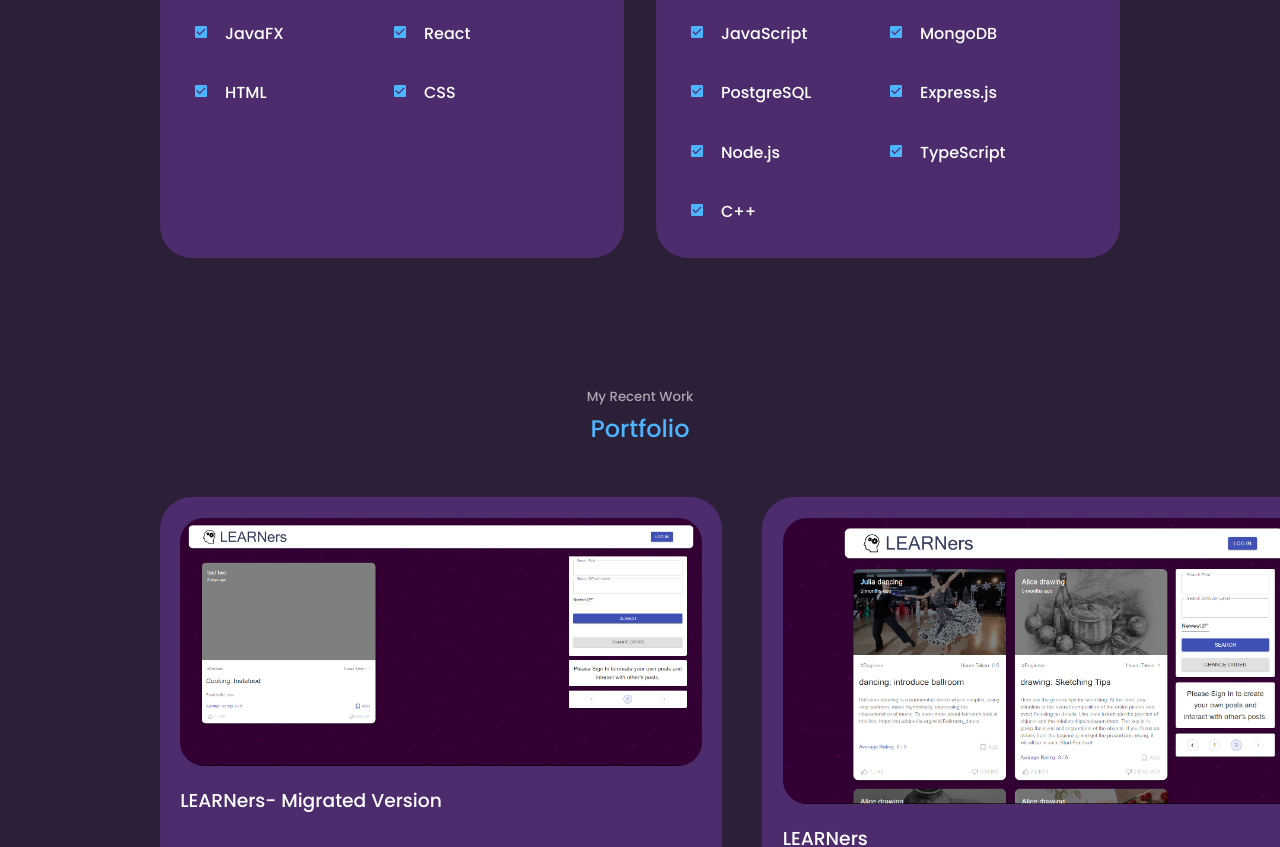
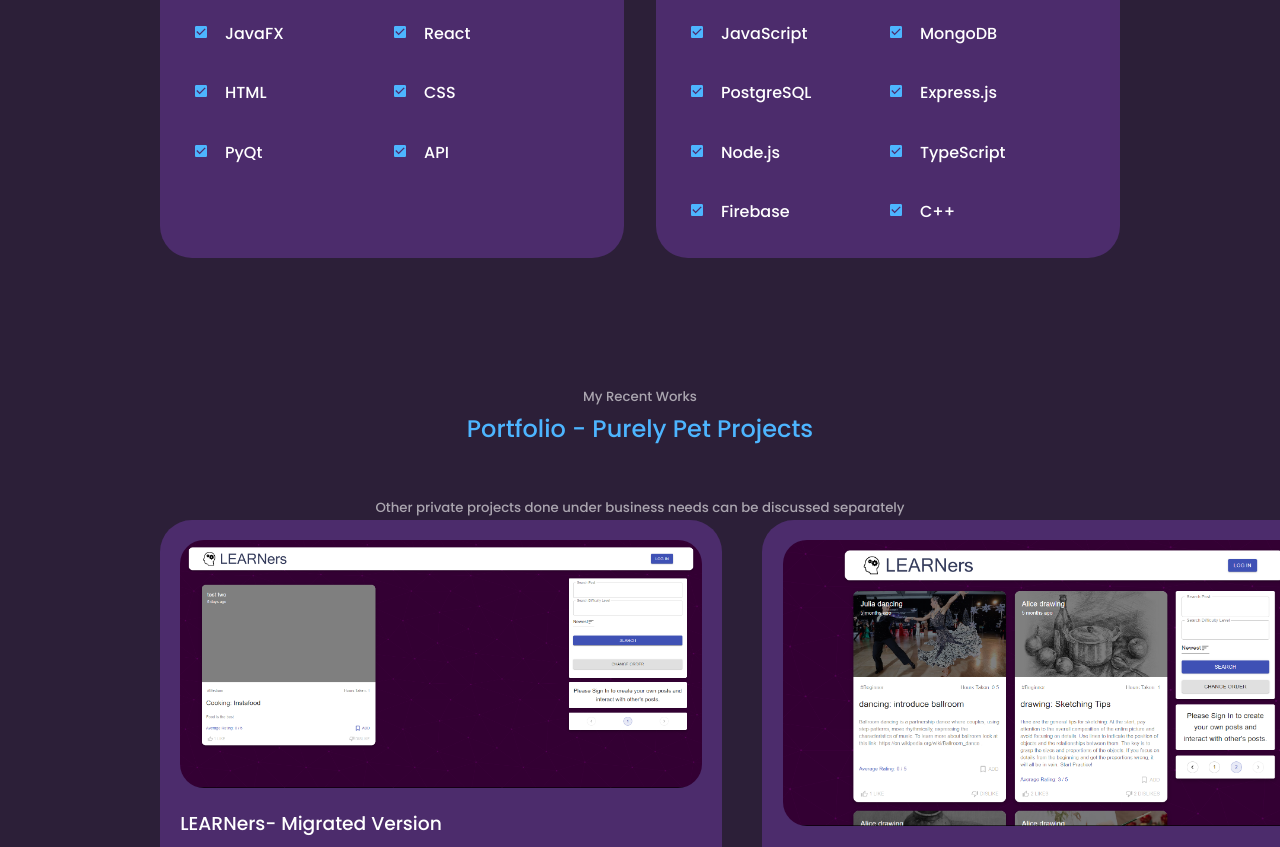
Before and after one commit to pra-navi/react-portfolio-website-1, a React (Create React App) app: page / in a window 1280 px wide. Shown: the part 1780-2627 px from the top of the page. Built offline with nearby package versions, Linux system fonts and the light colour scheme.

Commit message:
update: Update experiences

```diff
--- a/src/components/experience/Experience.jsx
+++ b/src/components/experience/Experience.jsx
@@ -47,6 +47,18 @@ const Experience = () => {
               <IoMdCheckbox className="experience_details-icon"/>
               <div>
                 <h4>CSS</h4>
+              </div>
+            </article>
+            <article className="experience_details">
+              <IoMdCheckbox className="experience_details-icon"/>
+              <div>
+                <h4>PyQt</h4>
+              </div>
+            </article>
+            <article className="experience_details">
+              <IoMdCheckbox className="experience_details-icon"/>
+              <div>
+                <h4>API</h4>
               </div>
             </article>
           </div>
@@ -108,6 +120,12 @@ const Experience = () => {
             <article className="experience_details">
               <IoMdCheckbox className="experience_details-icon"/>
               <div>
+                <h4>Firebase</h4>
+              </div>
+            </article>
+            <article className="experience_details">
+              <IoMdCheckbox className="experience_details-icon"/>
+              <div>
                 <h4>C++</h4>
               </div>
             </article>
--- a/src/components/footer/Footer.jsx
+++ b/src/components/footer/Footer.jsx
@@ -22,7 +22,7 @@ const Footer = () => {
       </div>
 
       <div className='footer_copyright'>
-        <small>&copy; Pranavi. 2023. All rights reserved.</small>
+        <small>&copy; Pranavi. 2024. All rights reserved.</small>
       </div>
     </footer>
   )
--- a/src/components/portfolio/Portfolio.jsx
+++ b/src/components/portfolio/Portfolio.jsx
@@ -70,8 +70,9 @@ const data = [
 const Portfolio = () => {
   return (
     <section id='portfolio'>
-      <h5>My Recent Work</h5>
-      <h2>Portfolio</h2>
+      <h5>My Recent Works</h5>
+      <h2>Portfolio - Purely Pet Projects</h2>
+      <h5>Other private projects done under business needs can be discussed separately</h5>
 
       <div className="container portfolio_container">
         {
```
Also changed, not shown: 1 other file (tests, documents, lock files or other folders).
